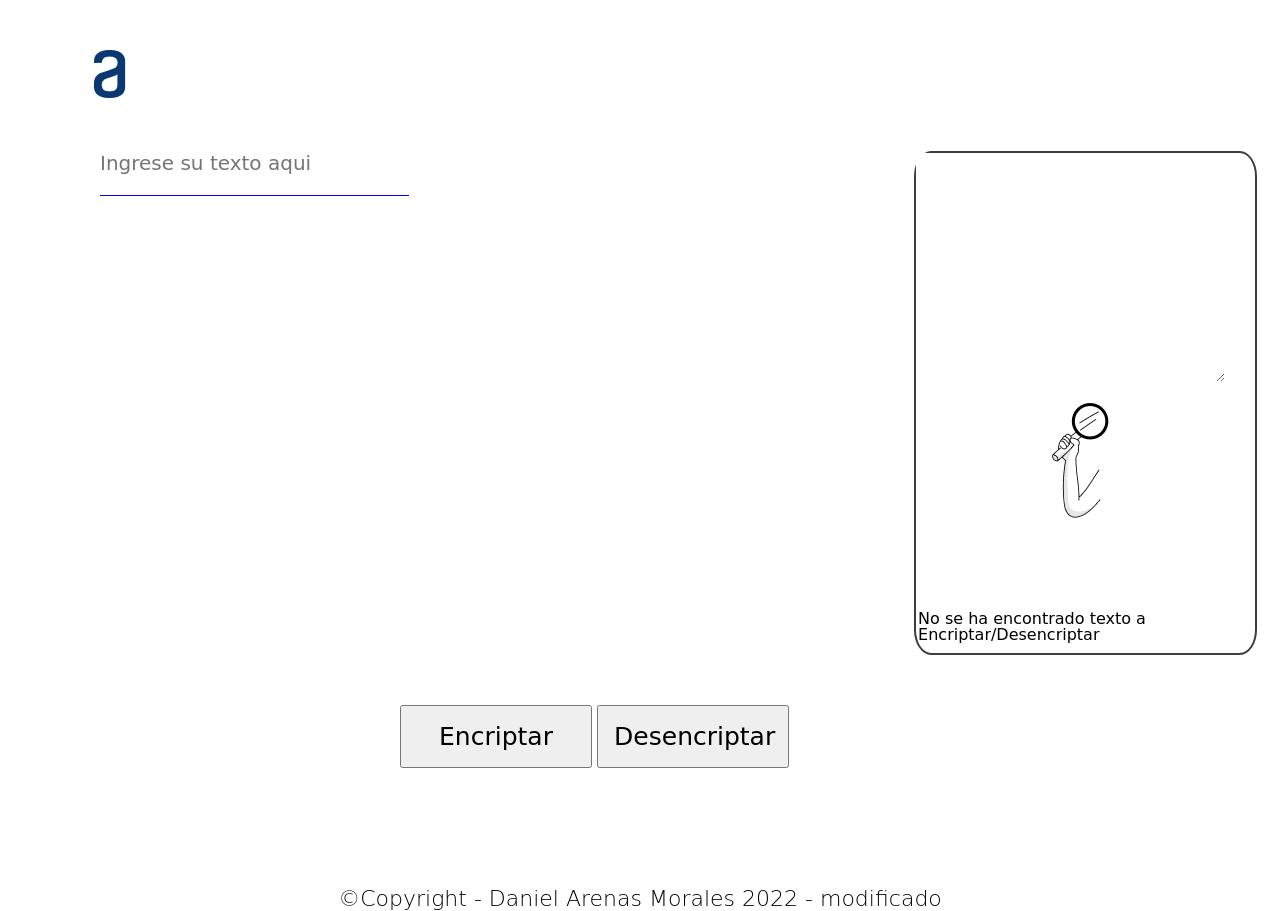
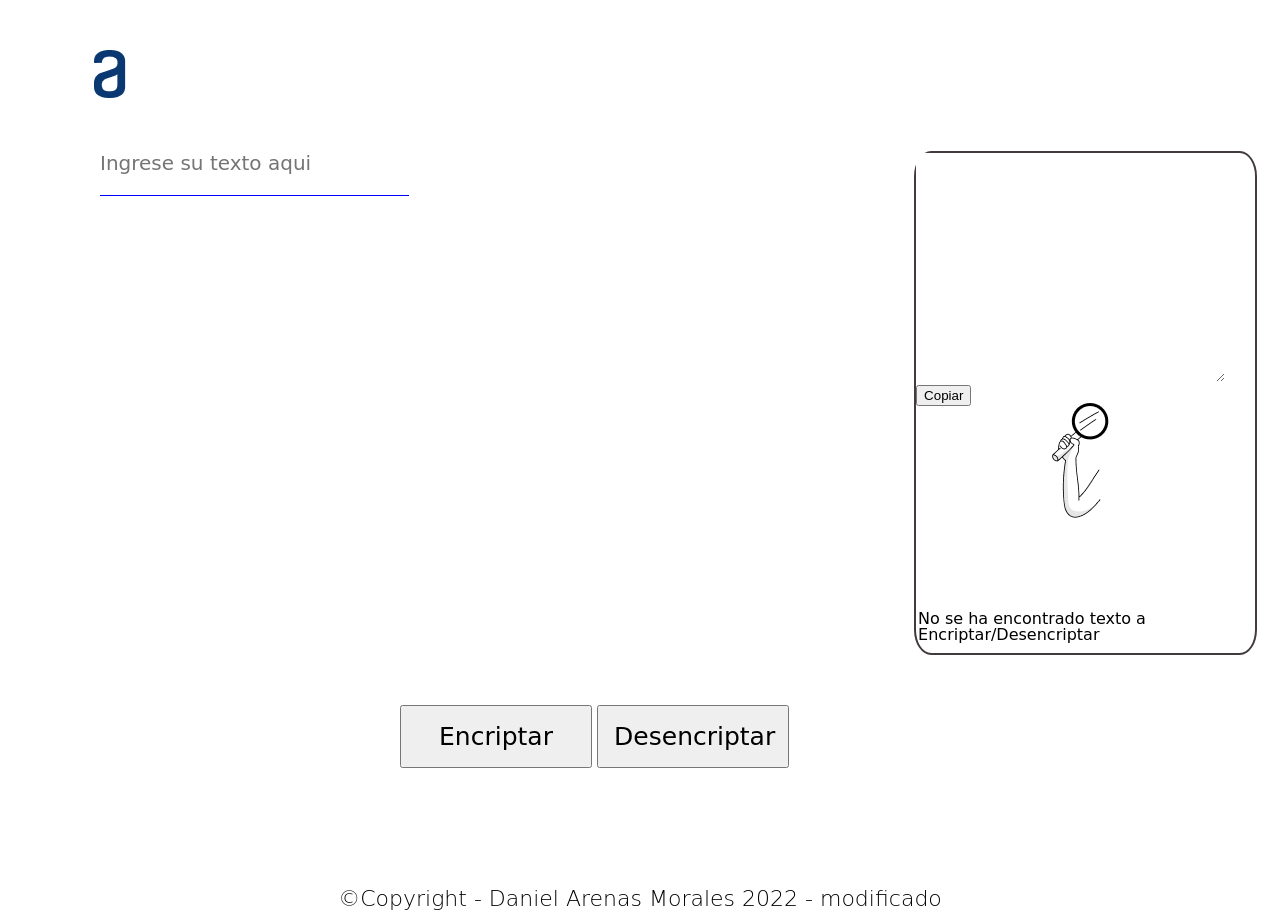
Before and after one commit to DanyElPollo/Challenges, a plain HTML site: page index.html in a window 1280 px wide. Drawn offline with Linux system fonts and the light colour scheme; a web font is replaced by a local one.

Commit message:
Boton copiar

```diff
--- a/index.html
+++ b/index.html
@@ -26,6 +26,9 @@
             <div id="obj">
                 <img src="assets/img/muñeco/hand_rightmano_derechas.png" alt="manoIzquierda" />
                 <p>No se ha encontrado texto a Encriptar/Desencriptar</p>
+            </div>
+            <div>
+                <input type="button" value="Copiar" onclick="copiar()">
             </div>
         </section>
         <section class="botones">
```
